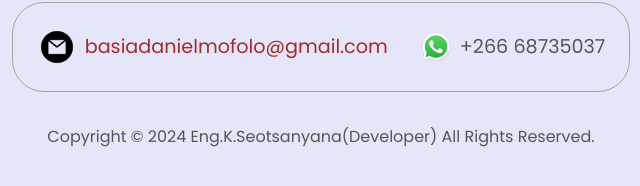
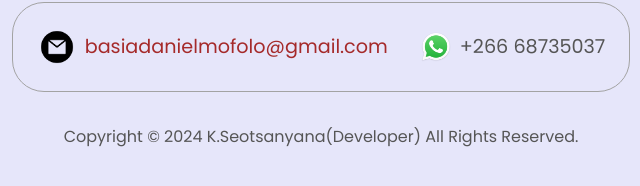
Before and after one commit to kitkatfinancialservices/bestservices, a plain HTML site: page index.html in a window 1280 px wide. Shown: the part 3086-3272 px from the top of the page, 319-959 px from the left. Drawn offline with Linux system fonts and the light colour scheme.

Commit message:
Update index.html

```diff
--- a/index.html
+++ b/index.html
@@ -333,7 +333,7 @@
     </section>
     <footer>
 
-      <p>Copyright &#169; 2024 Eng.K.Seotsanyana(Developer) All Rights Reserved.</p>
+      <p>Copyright &#169; 2024 K.Seotsanyana(Developer) All Rights Reserved.</p>
     </footer>
     <script src="script.js"></script>
   </body>
```
